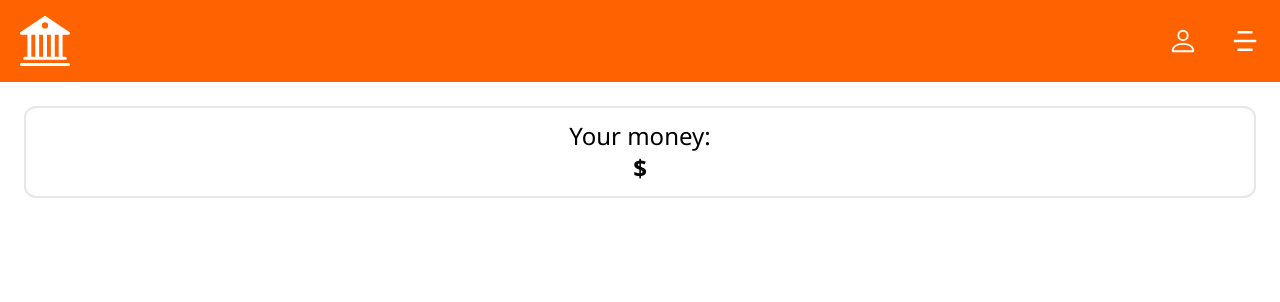
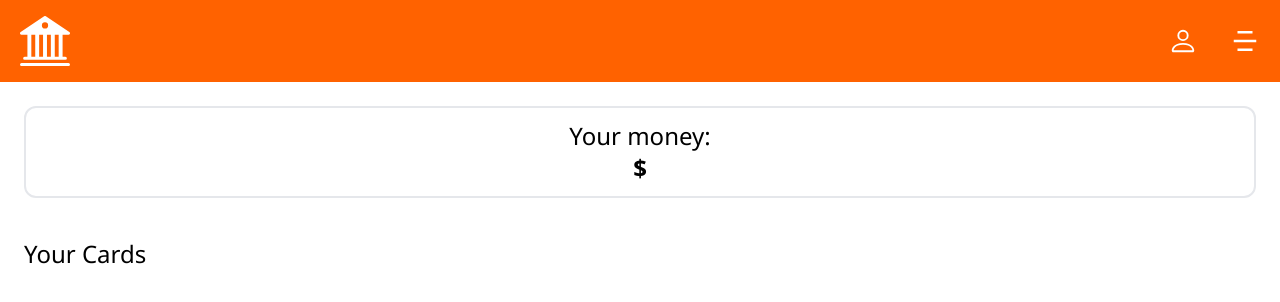
Before and after one commit to LuKzuX/online-banking, a React (Create React App) app in the folder client/: page /home in a window 1280 px wide. Shown: the top 302 px of the page. Built offline with nearby package versions, Linux system fonts and the light colour scheme.

Commit message:
front end commence

```diff
--- a/client/src/pages/home.js
+++ b/client/src/pages/home.js
@@ -7,18 +7,20 @@ import { useGetUserCards } from "../hooks/useGetUserCards";
 export const Home = () => {
   const { token } = useAuthContext();
   const { user } = useGetCurrentUser();
-  const {cardList} = useGetUserCards()
+  const { cardList } = useGetUserCards();
   return (
     <div className="">
-      <div className="flex flex-col p-6">
+      <div className="flex flex-col p-6 gap-10">
         <div className="flex flex-col items-center border-2 rounded-xl p-3 text-2xl">
           <h1>Your money:</h1>
           <h1 className="font-semibold">${user && user.user.balance}</h1>
         </div>
         <div className="">
-          {cardList && cardList.map((el) => (
-            <p>{el.cardHolder}</p> //demo
-          ))}
+          <h1 className="text-2xl mb-5">Your Cards</h1>
+          {cardList &&
+            cardList.map((el) => (
+              <div className="relative h-[128px] w-[191.2px] bg-neutral-500 rounded-lg"></div>
+            ))}
         </div>
       </div>
     </div>
```
